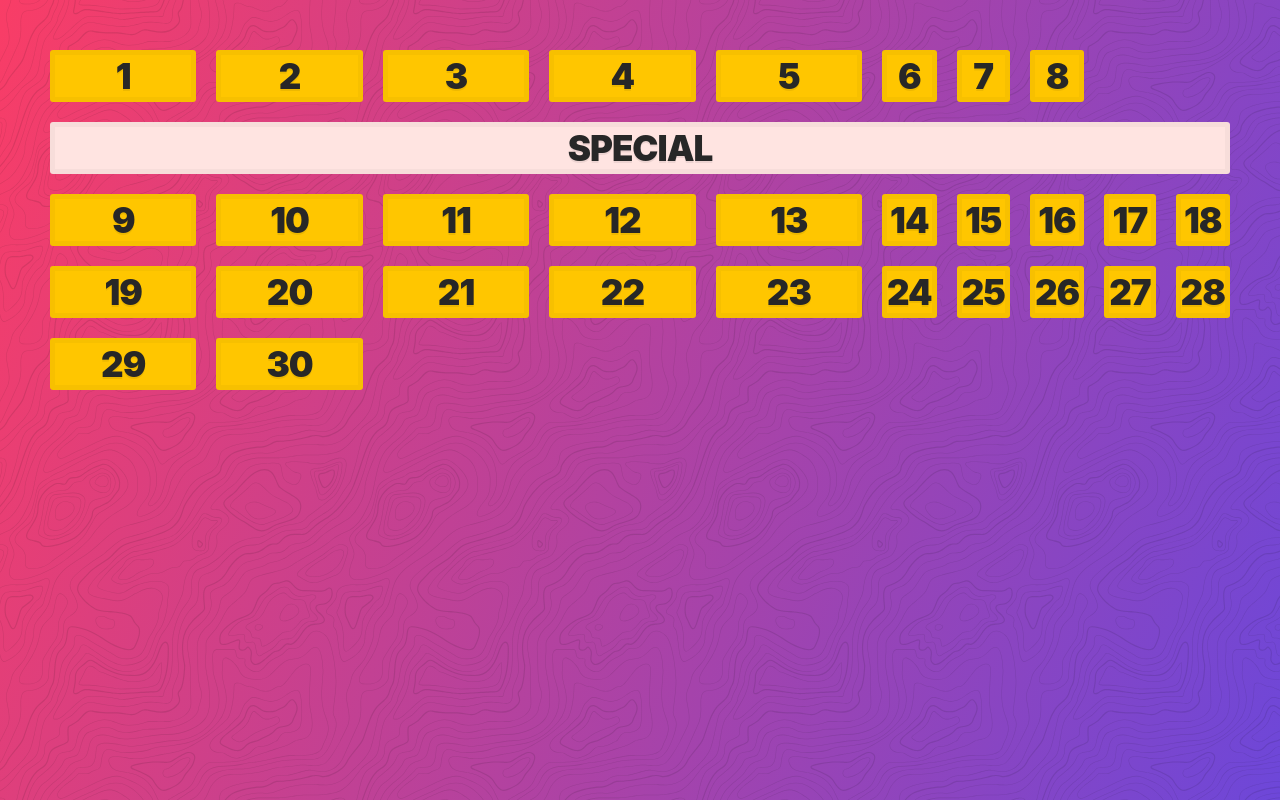
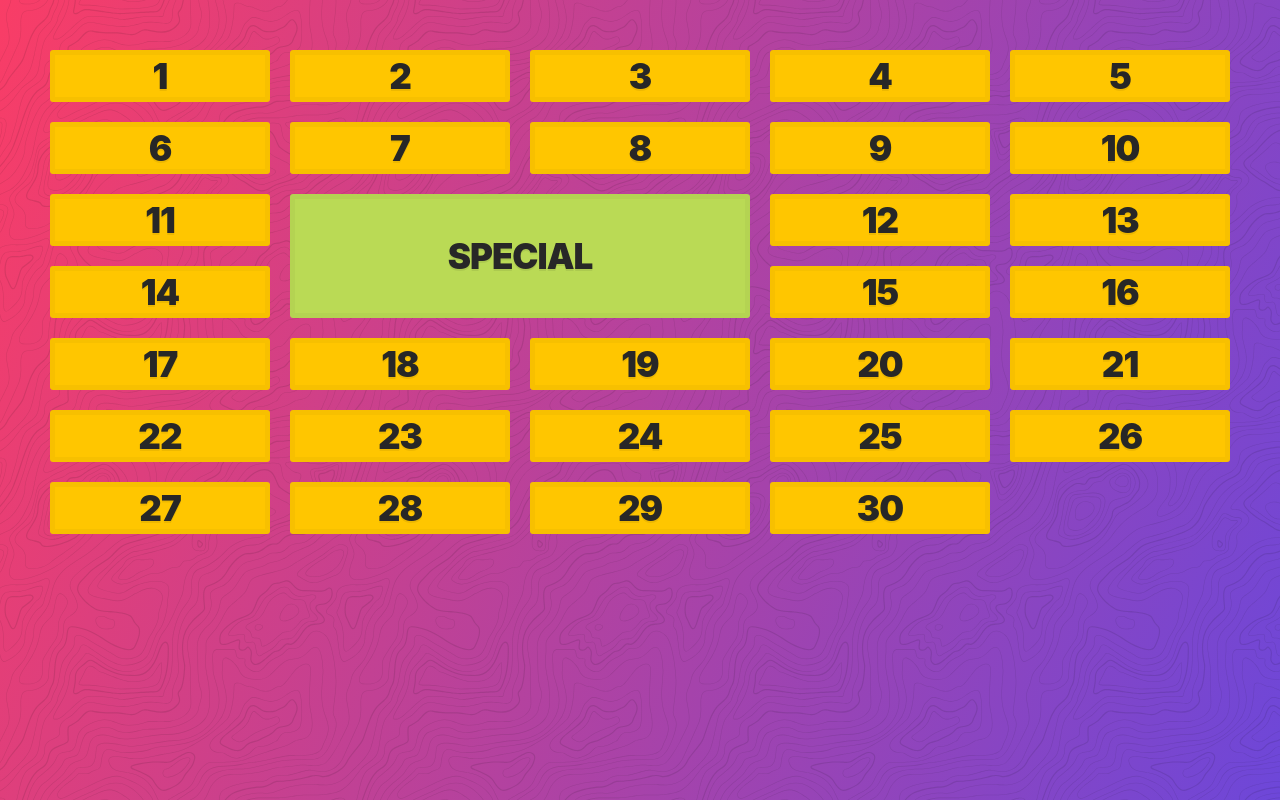
Before and after one commit to hwisoo/css-grid, a website: page 10 - Placing Grid Items/index.html in a window 1280 px wide. Drawn offline with Linux system fonts and the light colour scheme.

Commit message:
Placing Grid Items finished

```diff
--- a/10 - Placing Grid Items/index.html
+++ b/10 - Placing Grid Items/index.html
@@ -50,9 +50,9 @@
       }
 
       .special {
-        background: mistyrose;
-        grid-column: span 10;
-        grid-row: span 2;
+        background: #bada55;
+        grid-column: 2 / span 2;
+        grid-row: 3 / span 2;
       }
     </style>
   </body>
```
